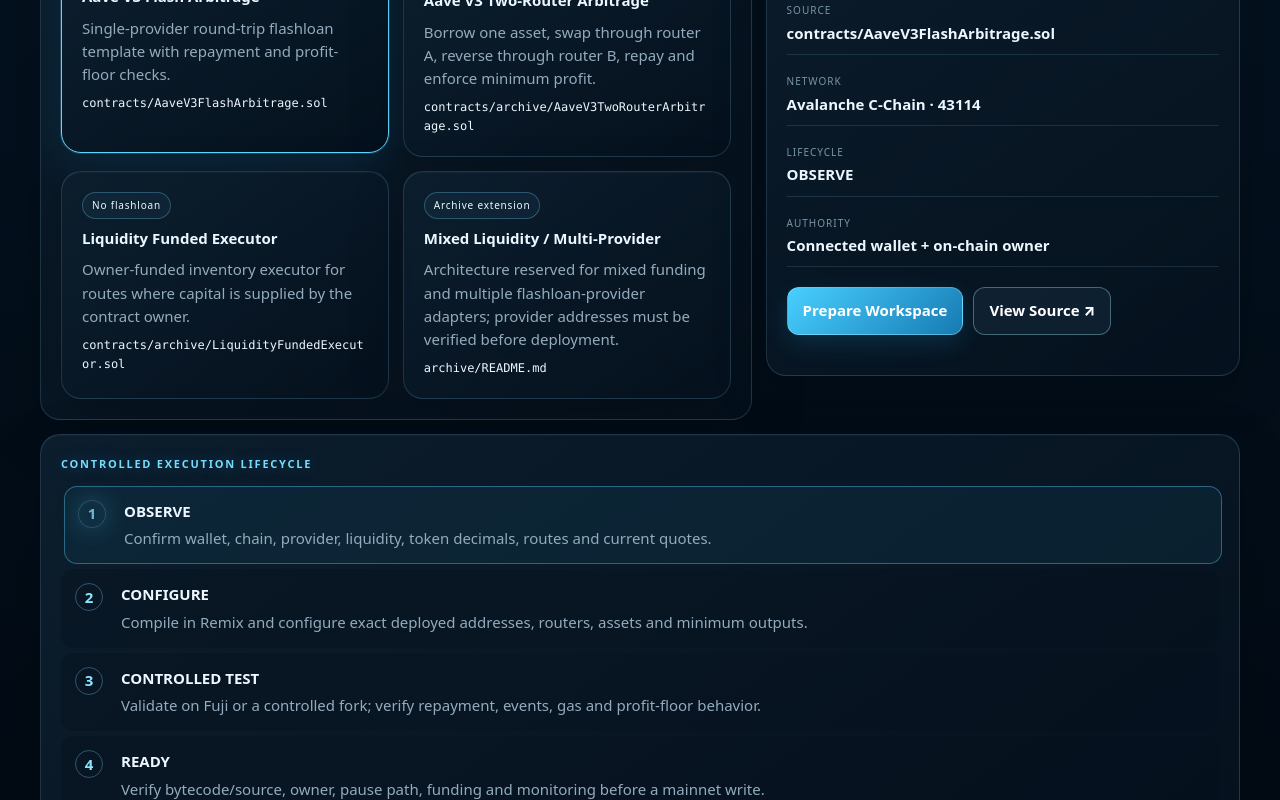
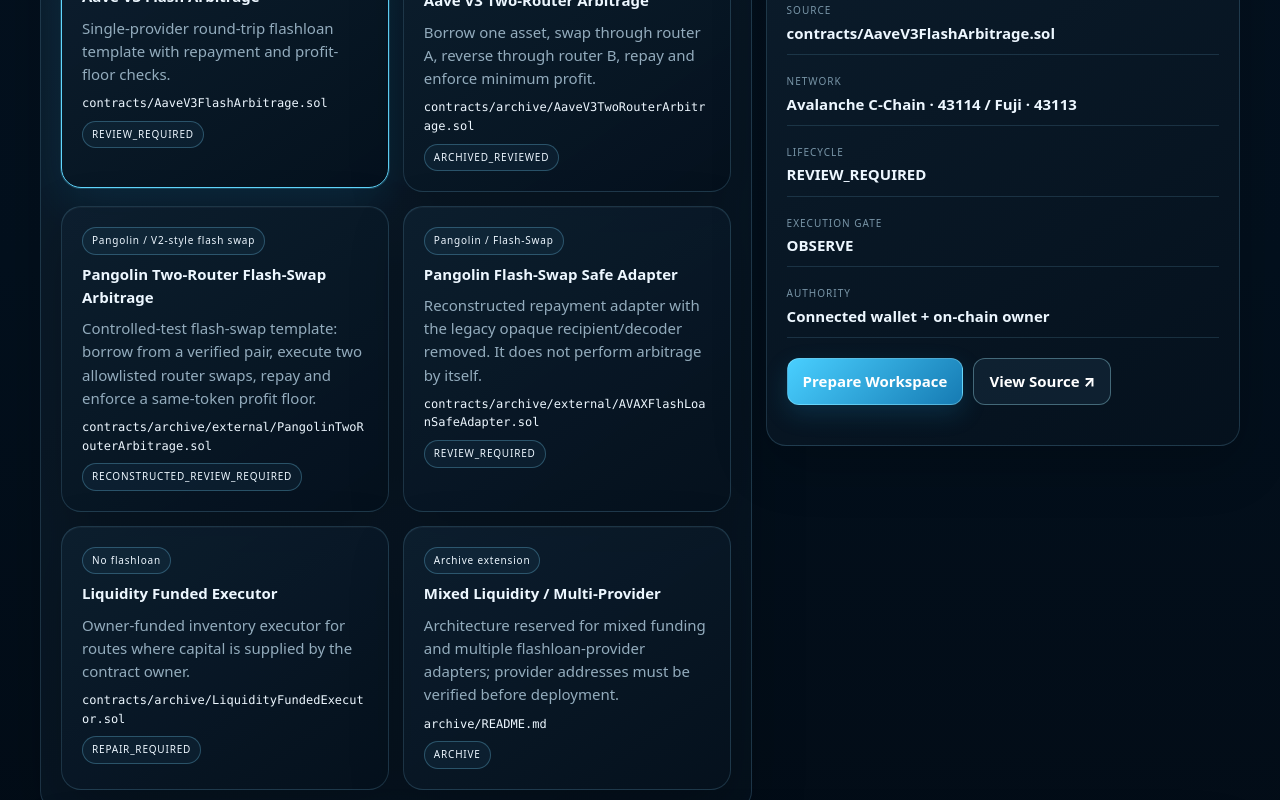
Before and after one commit to Samoolino/DAPP-REMIX-AVAX, a Next.js app in the folder frontend/: page / in a window 1280 px wide. Shown: the part 900-1700 px from the top of the page. Built offline with nearby package versions, Linux system fonts and the light colour scheme.

Commit message:
Expose Pangolin flash-swap contract library and assurance states in control plane

```diff
--- a/frontend/app/page.jsx
+++ b/frontend/app/page.jsx
@@ -5,10 +5,12 @@
 const CHAIN_ID=43114;
 const STORAGE='avax-control-session-v1';
 const contracts=[
- {id:'aave-v3-flash',name:'Aave V3 Flash Arbitrage',family:'Flashloan provider',file:'contracts/AaveV3FlashArbitrage.sol',description:'Single-provider round-trip flashloan template with repayment and profit-floor checks.'},
- {id:'aave-v3-two-router',name:'Aave V3 Two-Router Arbitrage',family:'Flashloan + mixed venues',file:'contracts/archive/AaveV3TwoRouterArbitrage.sol',description:'Borrow one asset, swap through router A, reverse through router B, repay and enforce minimum profit.'},
- {id:'liquidity-funded',name:'Liquidity Funded Executor',family:'No flashloan',file:'contracts/archive/LiquidityFundedExecutor.sol',description:'Owner-funded inventory executor for routes where capital is supplied by the contract owner.'},
- {id:'mixed-provider',name:'Mixed Liquidity / Multi-Provider',family:'Archive extension',file:'archive/README.md',description:'Architecture reserved for mixed funding and multiple flashloan-provider adapters; provider addresses must be verified before deployment.'}
+ {id:'aave-v3-flash',name:'Aave V3 Flash Arbitrage',family:'Flashloan provider',file:'contracts/AaveV3FlashArbitrage.sol',description:'Single-provider round-trip flashloan template with repayment and profit-floor checks.',status:'REVIEW_REQUIRED'},
+ {id:'aave-v3-two-router',name:'Aave V3 Two-Router Arbitrage',family:'Flashloan + mixed venues',file:'contracts/archive/AaveV3TwoRouterArbitrage.sol',description:'Borrow one asset, swap through router A, reverse through router B, repay and enforce minimum profit.',status:'ARCHIVED_REVIEWED'},
+ {id:'pangolin-two-router',name:'Pangolin Two-Router Flash-Swap Arbitrage',family:'Pangolin / V2-style flash swap',file:'contracts/archive/external/PangolinTwoRouterArbitrage.sol',manifest:'contracts/archive/external/PangolinTwoRouterArbitrage.manifest.json',description:'Controlled-test flash-swap template: borrow from a verified pair, execute two allowlisted router swaps, repay and enforce a same-token profit floor.',status:'RECONSTRUCTED_REVIEW_REQUIRED'},
+ {id:'pangolin-safe-adapter',name:'Pangolin Flash-Swap Safe Adapter',family:'Pangolin / Flash-Swap',file:'contracts/archive/external/AVAXFlashLoanSafeAdapter.sol',description:'Reconstructed repayment adapter with the legacy opaque recipient/decoder removed. It does not perform arbitrage by itself.',status:'REVIEW_REQUIRED'},
+ {id:'liquidity-funded',name:'Liquidity Funded Executor',family:'No flashloan',file:'contracts/archive/LiquidityFundedExecutor.sol',description:'Owner-funded inventory executor for routes where capital is supplied by the contract owner.',status:'REPAIR_REQUIRED'},
+ {id:'mixed-provider',name:'Mixed Liquidity / Multi-Provider',family:'Archive extension',file:'archive/README.md',description:'Architecture reserved for mixed funding and multiple flashloan-provider adapters; provider addresses must be verified before deployment.',status:'ARCHIVE'}
 ];
 
 export default function Page(){
@@ -35,9 +37,9 @@
   <header className="topbar"><div><div className="eyebrow">AVALANCHE · C-CHAIN · 43114</div><strong>AVAX CONTROL</strong></div><div className="topstate">{installable?'INSTALLED WEB APP':'WEB APP'} · {wallet?'WALLET CONNECTED':'WALLET DISCONNECTED'}</div></header>
   <section className="hero"><div className="eyebrow">DAPP CLOUD CONTROL PLANE</div><h1>Flashloan + Remix Workspace</h1><p className="muted">One responsive web interface for wallet state, contract selection, Remix preparation and execution gates. No separate mobile page and no private-key custody.</p><div className="actions"><button className="btn" onClick={connect}>{wallet?`Connected ${wallet.slice(0,6)}…${wallet.slice(-4)}`:'Connect Wallet'}</button><button className="btn secondary" onClick={prepareRemix}>Prepare + Open Remix ↗</button></div></section>
   <section className="grid"><div className="panel"><span className="pill">WALLET</span><h2>{wallet?'CONNECTED':'NOT CONNECTED'}</h2><p className="muted">{wallet?wallet:'Use injected EIP-1193 or a wallet in-app browser.'}</p></div><div className="panel"><span className="pill">NETWORK</span><h2 className={chain===CHAIN_ID?'live':'gated'}>{chain===CHAIN_ID?'AVALANCHE MAINNET':'CHAIN NOT CONFIRMED'}</h2><p className="muted">Detected: {chain??'—'} · Required: {CHAIN_ID}</p></div><div className="panel"><span className="pill">EXECUTION GATE</span><h2 className="gated">{gate}</h2><p className="muted">Cloud state is descriptive; only wallet signatures authorize writes.</p></div><div className="panel"><span className="pill">REMIX</span><h2>WORKSPACE BRIDGE</h2><p className="muted">Selected manifest → prepared source → Remix IDE.</p></div></section>
-  <section className="workspace"><div className="panel"><div className="eyebrow">CONTRACT LIBRARY</div><h2>Select a strategy</h2><div className="grid">{contracts.map(c=><button key={c.id} className={`panel strategy ${selected.id===c.id?'selected':''}`} onClick={()=>{setSelectedId(c.id);setGate('OBSERVE')}}><span className="pill">{c.family}</span><strong>{c.name}</strong><span className="muted">{c.description}</span><span className="mono">{c.file}</span></button>)}</div></div>
-   <div className="panel selected-panel"><div className="eyebrow">SELECTED MANIFEST</div><h2>{selected.name}</h2><p>{selected.description}</p><div className="manifest"><div><span>Source</span><b>{selected.file}</b></div><div><span>Network</span><b>Avalanche C-Chain · 43114</b></div><div><span>Lifecycle</span><b>{gate}</b></div><div><span>Authority</span><b>Connected wallet + on-chain owner</b></div></div><div className="actions"><button className="btn" onClick={prepareRemix}>Prepare Workspace</button><a className="btn secondary" href={source} target="_blank" rel="noreferrer">View Source ↗</a></div></div></section>
-  <section className="panel"><div className="eyebrow">CONTROLLED EXECUTION LIFECYCLE</div><div className="steps">{[['OBSERVE','Confirm wallet, chain, provider, liquidity, token decimals, routes and current quotes.'],['CONFIGURE','Compile in Remix and configure exact deployed addresses, routers, assets and minimum outputs.'],['CONTROLLED TEST','Validate on Fuji or a controlled fork; verify repayment, events, gas and profit-floor behavior.'],['READY','Verify bytecode/source, owner, pause path, funding and monitoring before a mainnet write.'],['LIVE','Only the connected wallet signs a bounded transaction; cloud automation cannot authorize spending.']].map(([name,desc],i)=><button key={name} className={`step ${gate===name?'active':''}`} onClick={()=>i===0||gate===name?setGate(name):null}><span className="stepno">{i+1}</span><span><strong>{name}</strong><span className="muted">{desc}</span></span></button>)}</div><div className="notice small">Safety gate: templates do not guarantee profit. Provider addresses, liquidity, premiums, routes, slippage, gas and repayment must be independently verified at execution time.</div></section>
+  <section className="workspace"><div className="panel"><div className="eyebrow">CONTRACT LIBRARY</div><h2>Select a strategy</h2><div className="grid">{contracts.map(c=><button key={c.id} className={`panel strategy ${selected.id===c.id?'selected':''}`} onClick={()=>{setSelectedId(c.id);setGate('OBSERVE')}}><span className="pill">{c.family}</span><strong>{c.name}</strong><span className="muted">{c.description}</span><span className="mono">{c.file}</span><span className="pill">{c.status}</span></button>)}</div></div>
+   <div className="panel selected-panel"><div className="eyebrow">SELECTED MANIFEST</div><h2>{selected.name}</h2><p>{selected.description}</p><div className="manifest"><div><span>Source</span><b>{selected.file}</b></div><div><span>Network</span><b>Avalanche C-Chain · 43114 / Fuji · 43113</b></div><div><span>Lifecycle</span><b>{selected.status}</b></div><div><span>Execution gate</span><b>{gate}</b></div><div><span>Authority</span><b>Connected wallet + on-chain owner</b></div></div><div className="actions"><button className="btn" onClick={prepareRemix}>Prepare Workspace</button><a className="btn secondary" href={source} target="_blank" rel="noreferrer">View Source ↗</a></div></div></section>
+  <section className="panel"><div className="eyebrow">CONTROLLED EXECUTION LIFECYCLE</div><div className="steps">{[['OBSERVE','Confirm wallet, chain, provider, liquidity, token decimals, routes and current quotes.'],['CONFIGURE','Compile in Remix and configure exact deployed addresses, routers, assets and minimum outputs.'],['CONTROLLED TEST','Validate on Fuji or a controlled fork; verify repayment, events, gas and profit-floor behavior.'],['READY','Verify bytecode/source, owner, pause path, funding and monitoring before a mainnet write.'],['LIVE','Only the connected wallet signs a bounded transaction; cloud automation cannot authorize spending.']].map(([name,desc],i)=><button key={name} className={`step ${gate===name?'active':''}`} onClick={()=>i===0||gate===name?setGate(name):null}><span className="stepno">{i+1}</span><span><strong>{name}</strong><span className="muted">{desc}</span></span></button>)}</div><div className="notice small">Safety gate: templates do not guarantee profit. Provider addresses, pair fee model, liquidity, routes, slippage, gas and repayment must be independently verified at execution time.</div></section>
   <footer className="footer muted small">Vercel hosts the responsive control plane. Remix performs Solidity compilation/deployment/interaction. Avalanche C-Chain performs the actual transaction. Wallets retain signing authority. The cloud stores non-secret session state only.</footer>
  </main>
 }
```
